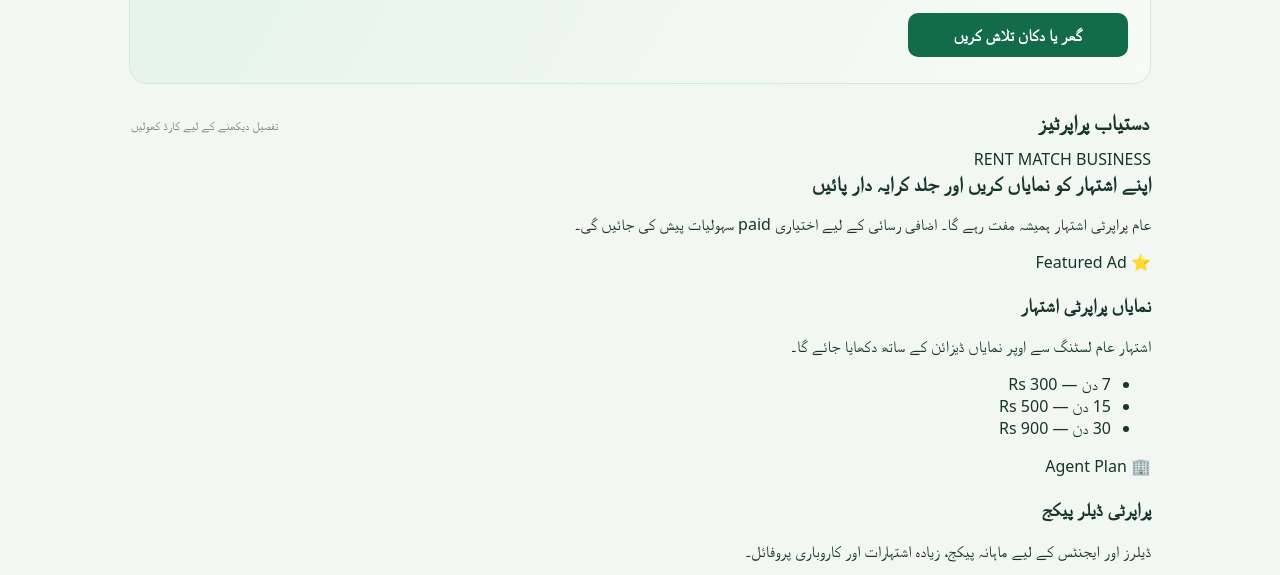
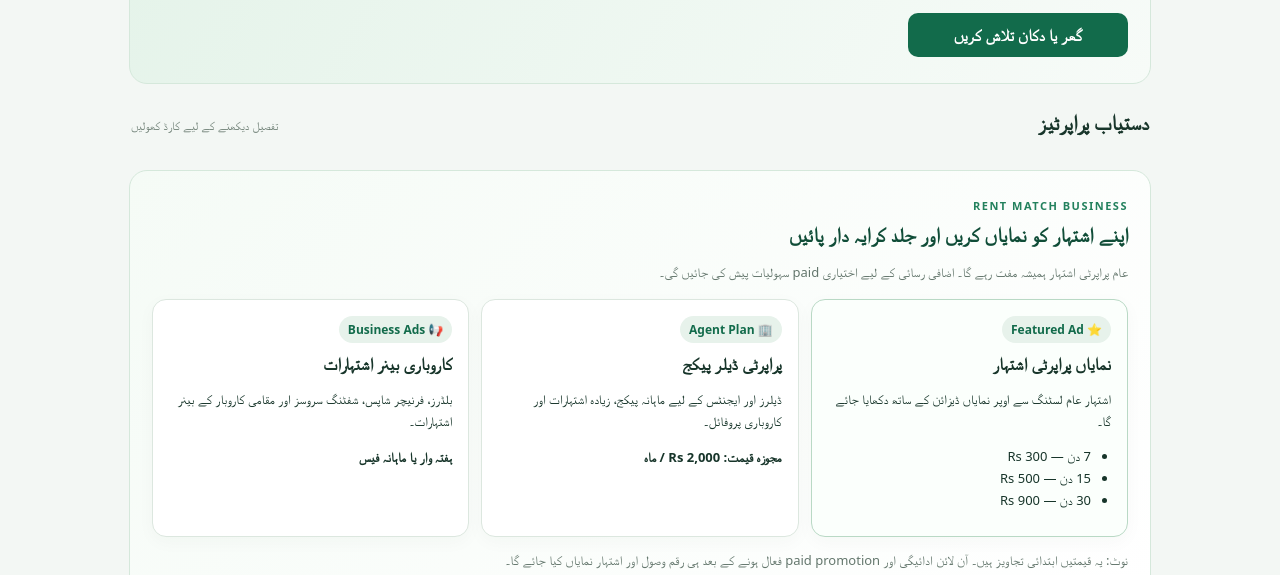
Before and after one commit to ranaaqib0870-prog/Rent-Match, a website built with Vite: page index.html in a window 1280 px wide. Shown: the part 359-934 px from the top of the page. Built offline with nearby package versions, Linux system fonts and the light colour scheme; no server answers.

Commit message:
Style RENT MATCH monetization plans

```diff
--- a/style.css
+++ b/style.css
@@ -71,3 +71,13 @@ body.media-viewer-open{overflow:hidden}
 .call-icon-btn svg{display:block;width:23px;height:23px;fill:currentColor}
 
 .whatsapp-icon-btn{display:inline-flex;align-items:center;justify-content:center;width:44px;height:42px;padding:8px;min-width:44px;background:#e7f7ed;color:#16834a}.whatsapp-icon-btn svg{display:block;width:25px;height:25px;fill:currentColor}
+
+/* Monetization plans: featured listings, agent packages and local business ads */
+.earning-panel{margin:22px 0;padding:22px;border:1px solid #d5e8db;border-radius:18px;background:linear-gradient(135deg,#f5fbf6,#fff)}
+.earning-heading h2{margin:6px 0;color:#104d38}.earning-heading p,.earning-note{color:#64776d;font-size:13px;line-height:1.7}
+.earning-heading .eyebrow{font-size:11px;letter-spacing:1.5px;font-weight:900;color:#23815d}
+.earning-grid{display:grid;grid-template-columns:repeat(auto-fit,minmax(210px,1fr));gap:12px;margin-top:16px}
+.earning-card{background:#fff;border:1px solid #dce7df;border-radius:14px;padding:16px;box-shadow:0 5px 18px #17352a08}
+.earning-card h3{margin:9px 0 6px;font-size:17px}.earning-card p,.earning-card li,.earning-card strong{font-size:13px;line-height:1.7}
+.earning-card ul{padding-inline-start:20px;margin:8px 0}.earning-badge{display:inline-block;padding:5px 9px;border-radius:20px;background:#e7f2eb;color:#126b4b;font-size:12px;font-weight:800}
+.featured-plan{border-color:#b9d9c5;background:#fbfffc}.earning-note{margin:12px 0 0}
```
